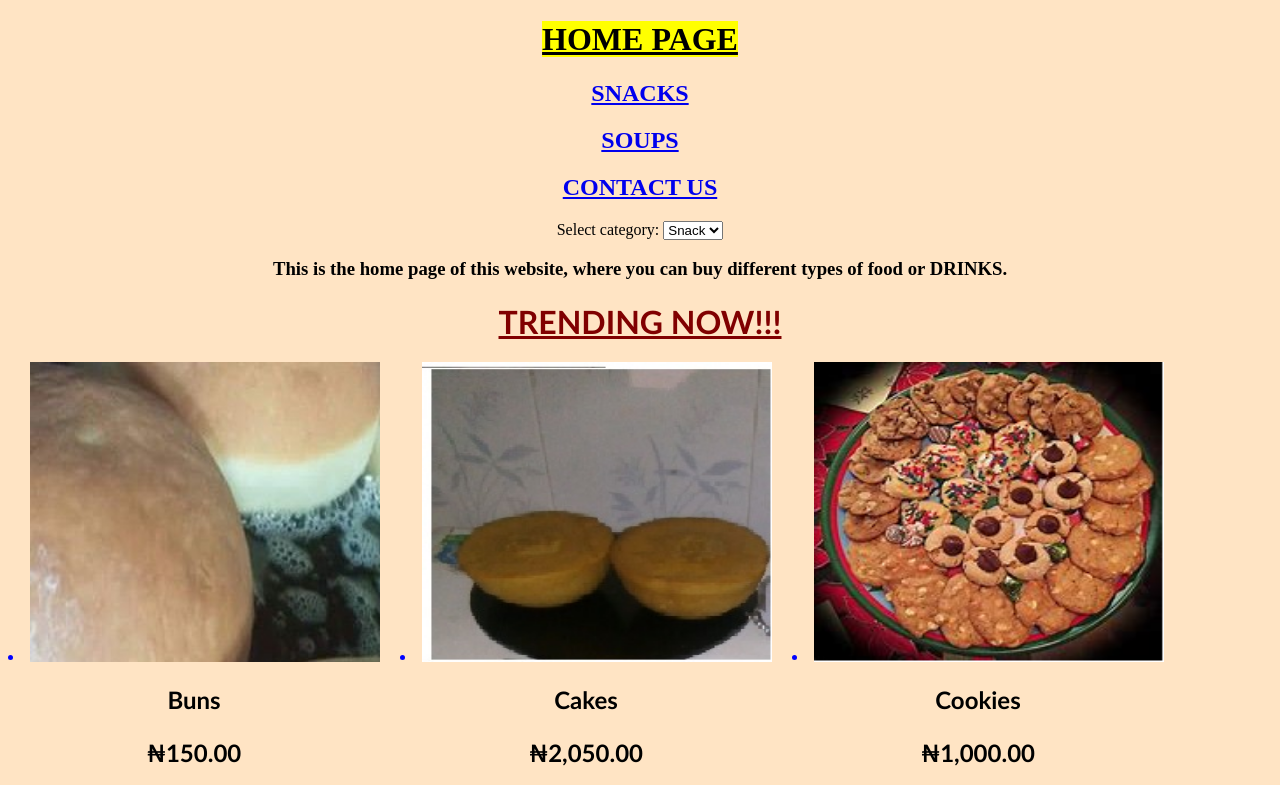
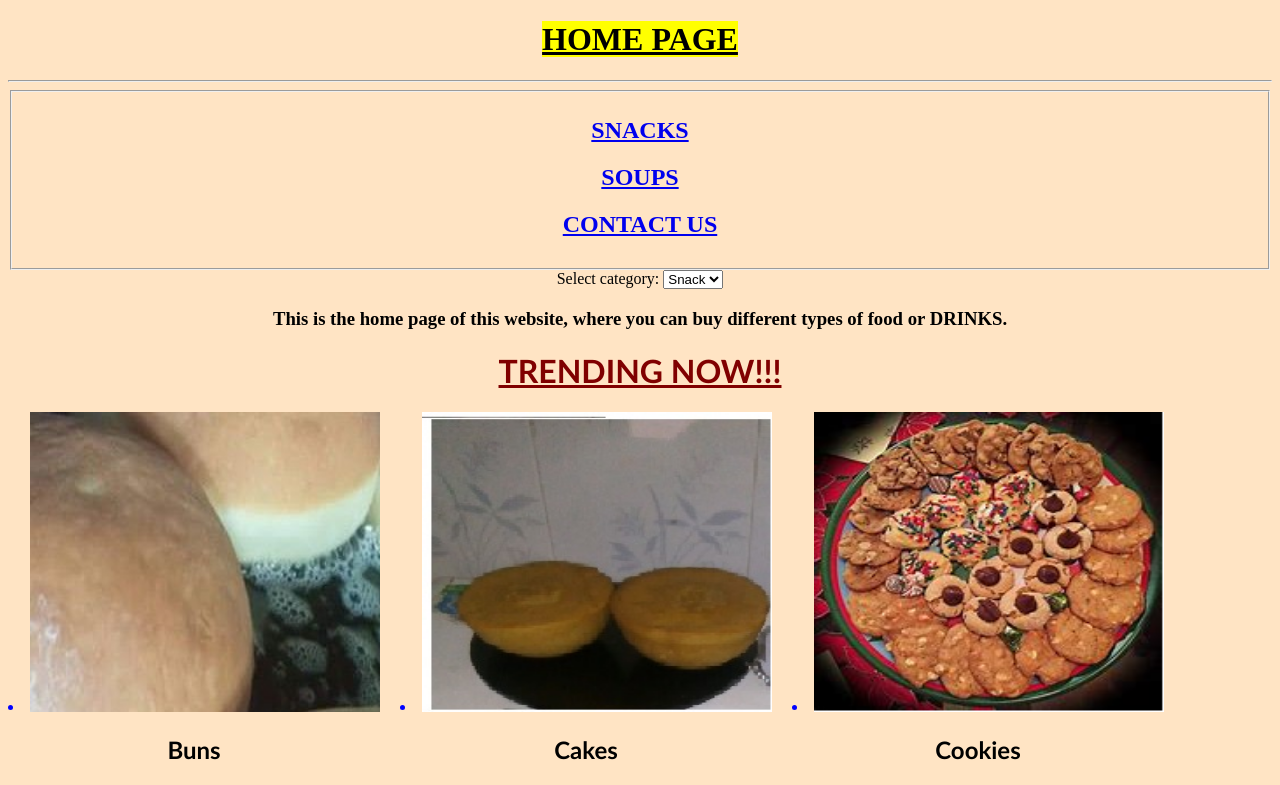
Before and after one commit to Drag587/WAD-FOOD-WEB, a plain HTML site: page index.html in a window 1280 px wide. Shown: the top 785 px of the page. Drawn offline with Linux system fonts and the light colour scheme; a script that the page names is missing.

Commit message:
index.html

```diff
--- a/index.html
+++ b/index.html
@@ -19,9 +19,13 @@
 
 
 <h1><mark><u> HOME PAGE </h1></u></mark>
+    <hr>
+    <fieldset>
        <h2><a href="Snack.html">SNACKS</a></h2>
         <h2><a href="Soup.html">SOUPS</a></h2>
         <h2><a href="Contact me.html">CONTACT US</a></h2>
+        </fieldset>
+</hr>
 
 
 
```
